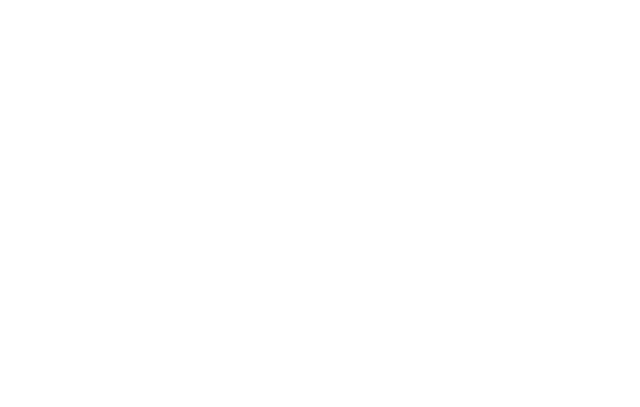
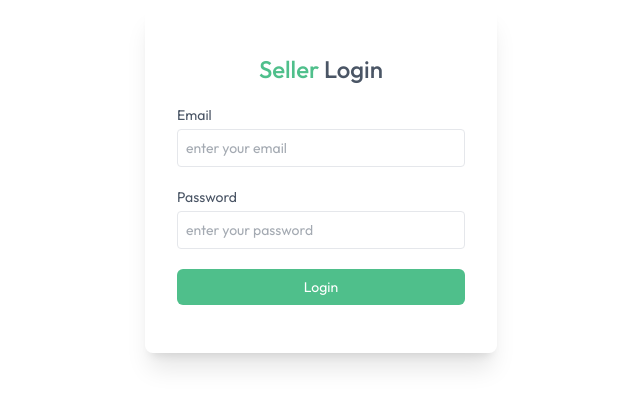
Before and after one commit to MohdZain49/Grocery-Ecommerce, a React (Vite) app in the folder client/: page /seller in a window 1280 px wide. Before the commit this address had no page. Shown: the part 221-628 px from the top of the page, without its empty margins (319-959 px from the left). Built offline with nearby package versions, Linux system fonts and the light colour scheme.

Commit message:
add SellerLogin component for seller authentication

```diff
--- a/client/src/App.jsx
+++ b/client/src/App.jsx
@@ -12,10 +12,11 @@
 import Cart from "./pages/Cart";
 import AddAddress from "./pages/AddAddress";
 import MyOrders from "./pages/MyOrders";
+import SellerLogin from "./components/seller/SellerLogin";
 
 function App() {
   const isSellerPath = useLocation().pathname.includes("seller");
-  const { showUserLogin } = useAppContext();
+  const { showUserLogin, isSeller } = useAppContext();
 
   return (
     <div>
@@ -33,6 +34,7 @@
           <Route path="/cart" element={<Cart />} />
           <Route path="/add-address" element={<AddAddress />} />
           <Route path="/my-orders" element={<MyOrders />} />
+          <Route path="/seller" element={isSeller ? null : <SellerLogin />} />
         </Routes>
       </div>
       {isSellerPath ? null : <Footer />}
--- /dev/null
+++ b/client/src/components/seller/SellerLogin.jsx
@@ -0,0 +1,59 @@
+import React, { useEffect, useState } from "react";
+import { useAppContext } from "../../context/AppContext";
+
+function SellerLogin() {
+  const { isSeller, setIsSeller, navigate } = useAppContext();
+  const [email, setEmail] = useState();
+  const [password, setPassword] = useState();
+
+  const onSubmitHandler = async (e) => {
+    e.preventDefault();
+    setIsSeller(true);
+  };
+
+  useEffect(() => {
+    if (isSeller) {
+      navigate("/seller");
+    }
+  }, [isSeller]);
+
+  return (
+    !isSeller && (
+      <form
+        onSubmit={onSubmitHandler}
+        className="min-h-screen flex items-center text-sm text-gray-600"
+      >
+        <div className="flex flex-col gap-5 m-auto items-start p-8 py-12 mix-w-80 sm:min-w-88 rounded-lg shadow-xl border-gray-200">
+          <p className="text-2xl font-medium m-auto">
+            <span className="text-primary">Seller</span> Login
+          </p>
+          <div className="w-full">
+            <p>Email</p>
+            <input
+              onChange={(e) => setEmail(e.target.value)}
+              value={email}
+              type="email"
+              placeholder="enter your email"
+              className="border border-gray-200 rounded w-full p-2 mt-1 outline-primary"
+            />
+          </div>
+          <div className="w-full">
+            <p>Password</p>
+            <input
+              onChange={(e) => setPassword(e.target.value)}
+              value={password}
+              type="password"
+              placeholder="enter your password"
+              className="border border-gray-200 rounded w-full p-2 mt-1 outline-primary"
+            />
+          </div>
+          <button className="bg-primary text-white w-full py-2 rounded-md cursor-pointer">
+            Login
+          </button>
+        </div>
+      </form>
+    )
+  );
+}
+
+export default SellerLogin;
```
